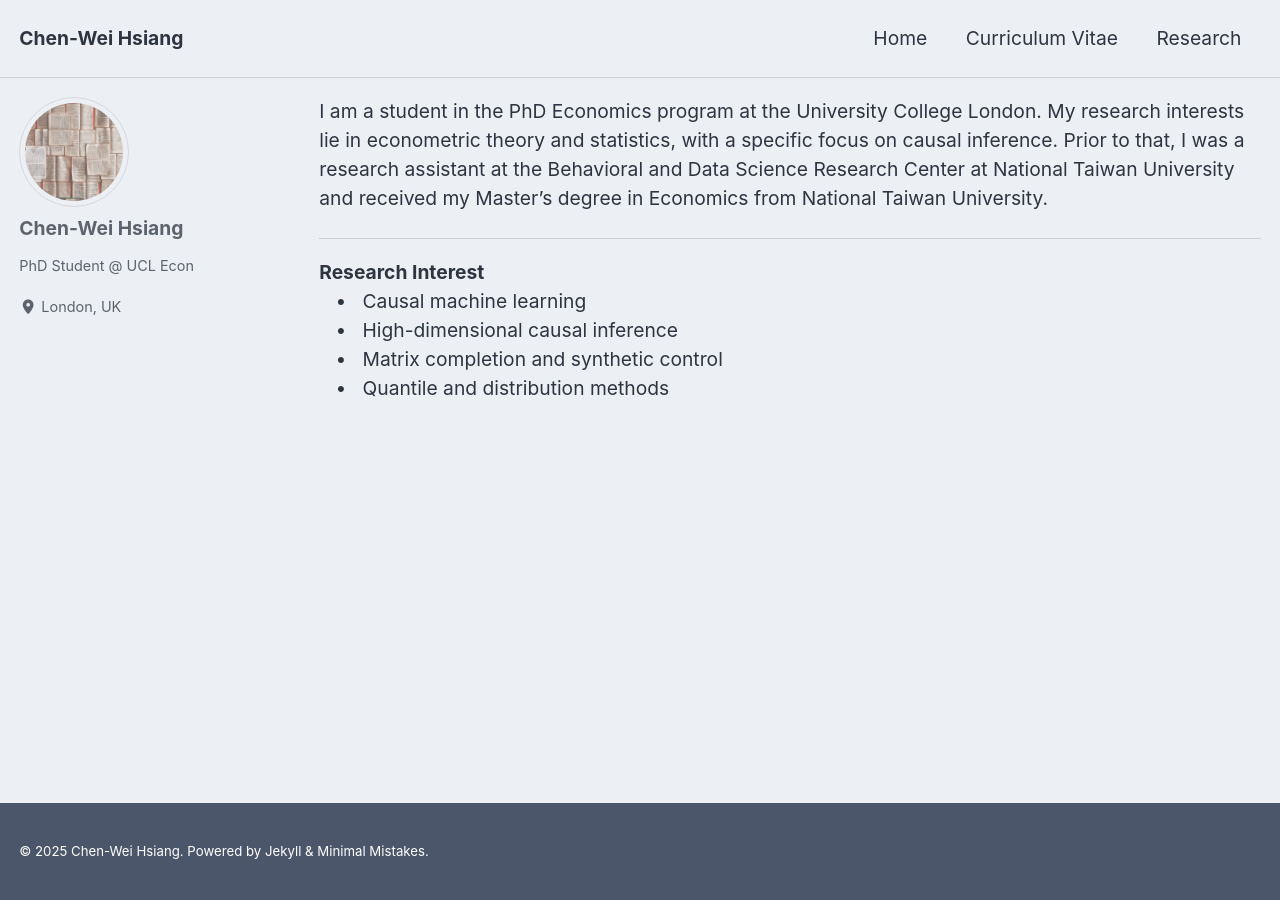
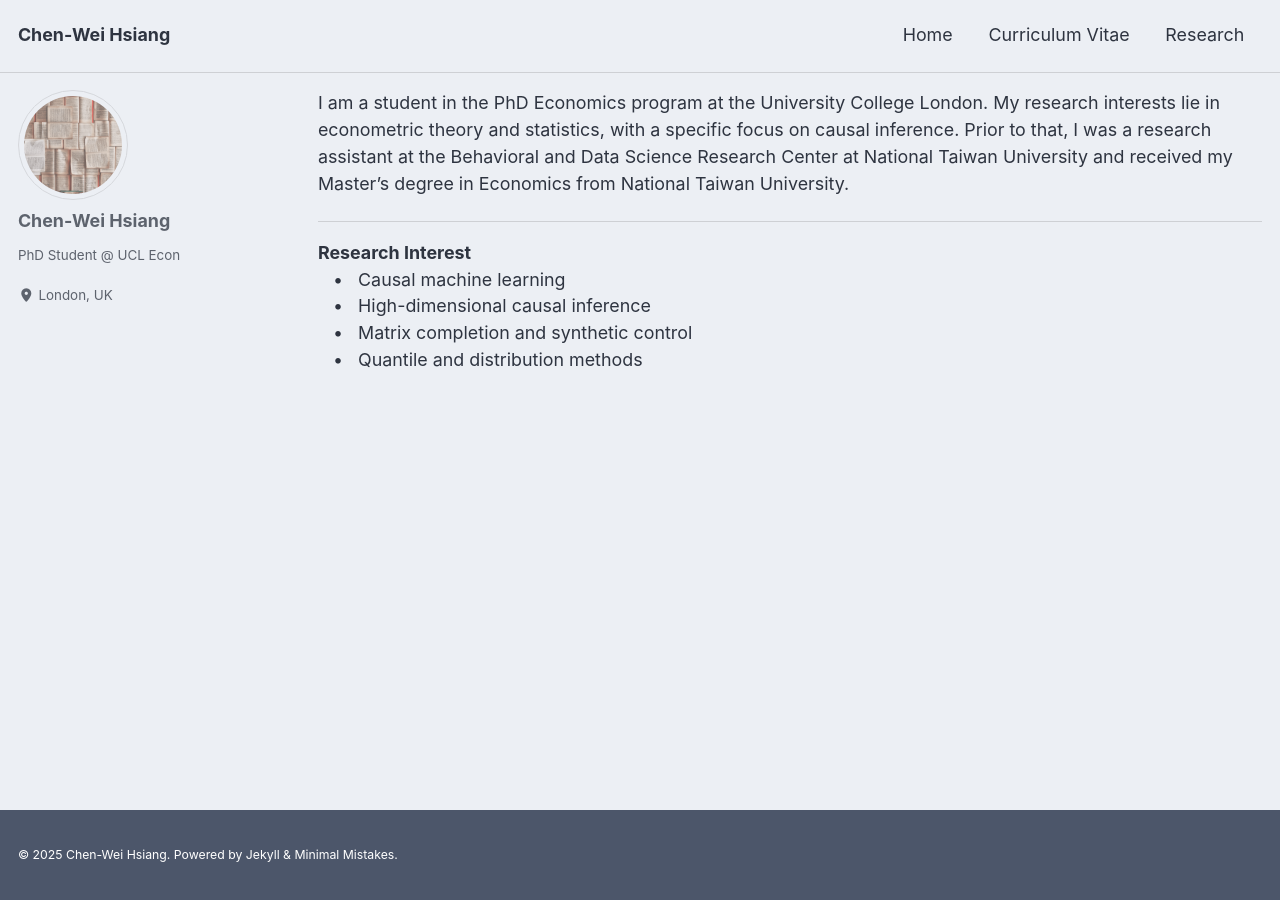
Before and after one commit to chenweihsiang/chenweihsiang.github.io, a Jekyll site: the page built from index.md, in a window 1280 px wide. Built offline with Jekyll 4.4.1, drawn with Linux system fonts in a browser that asks for light colours; cached includes are drawn as plain includes.

Commit message:
Update _variables.scss

```diff
--- a/_sass/minimal-mistakes/_variables.scss
+++ b/_sass/minimal-mistakes/_variables.scss
@@ -6,7 +6,7 @@
    Typography
    ========================================================================== */
 
-$doc-font-size: 14px !default;
+$doc-font-size: 13px !default;
 $doc-font-size-medium: $doc-font-size * 1.125 !default;
 $doc-font-size-large: $doc-font-size * 1.25 !default;
 $doc-font-size-x-large: $doc-font-size * 1.375 !default;
```
